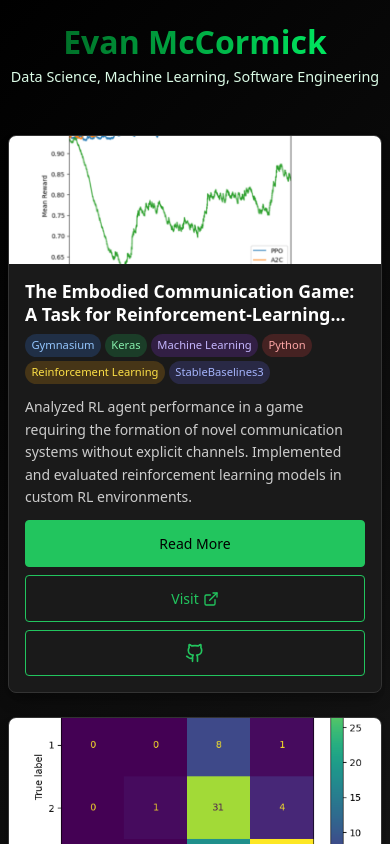
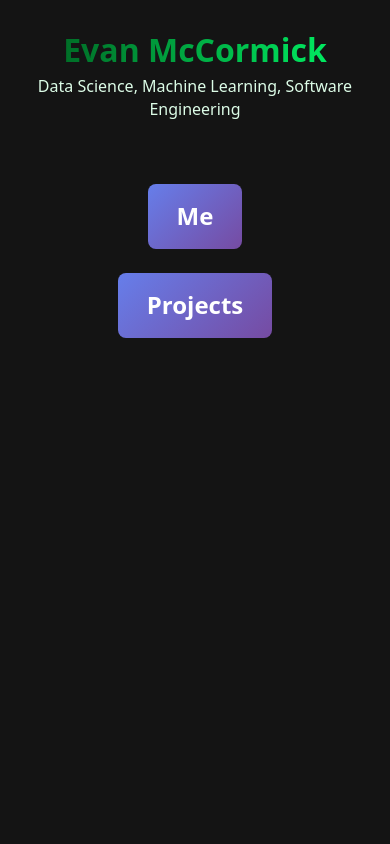
Before and after one commit to EvanMcCormick37/portfolio-website, a React (Vite) app: page / in a window 390 px wide. Shown: the top 844 px of the page. Built offline with nearby package versions, Linux system fonts and the light colour scheme.

Commit message:
Section Cards and Stylefix
-Added SectionCard component
-"Me", "Projects" sections.
-Style fixes to add open and close buttons for sections.
-Fixed white-space bugs

```diff
--- a/src/App.css
+++ b/src/App.css
@@ -1,29 +1,33 @@
 /* ============================================ */
 /* GLOBAL STYLES */
 /* ============================================ */
-* {
-  box-sizing: border-box;
+
+
+html, body {
+  margin: 0;
+  padding: 0;
+  min-height: 100vh;
+  height: 100%;
 }
 
 .app {
   min-height: 100vh;
   width: 100%;
-  background: linear-gradient(135deg, #000000 0%, #1a1a1a 50%, #000000 100%);
+  background: rgb(20, 20, 20);
   color: white;
-  overflow-x: hidden;
 }
 
 /* ============================================ */
 /* HEADER STYLES */
 /* ============================================ */
 .header {
-  width: 100%;
+  display: flex;
   text-align: center;
   padding: clamp(2rem, 5vw, 4rem) 1rem;
 }
 
 .header-content {
-  margin: 0 auto;
+  margin: auto;
   width: 100%;
 }
 
@@ -41,7 +45,7 @@
 .header-subtitle {
   font-size: clamp(1rem, 3vw, 1.5rem);
   color: #dcfce7;
-  margin: 0 auto;
+  margin: auto;
   line-height: 1.4;
 }
 
@@ -49,7 +53,11 @@
 /* MAIN CONTENT STYLES */
 /* ============================================ */
 .main-content {
-  margin: 0 auto;
+  margin: auto;
+  display: flex;
+  flex-direction: column;
+  justify-content: center;
+  gap: 1.5rem;
   padding: clamp(2rem, 5vw, 4rem) clamp(1rem, 3vw, 2rem);
   width: 100%;
 }
@@ -370,6 +378,58 @@
 }
 
 /* ============================================ */
+/* SECTION CARD */
+/* ============================================ */
+.section-card {
+  margin: auto;
+  overflow: hidden;
+}
+
+.section-header {
+  width: 100%;
+  background: linear-gradient(135deg, #667eea 0%, #764ba2 100%);
+  color: white;
+  border: none;
+  cursor: pointer;
+  display: flex;
+  justify-content: space-between;
+  align-items: center;
+  font-size: 1.5rem;
+  font-weight: 600;
+  transition: all 0.3s ease;
+}
+
+.section-header:hover, .section-close:hover {
+  background: linear-gradient(135deg, #5568d3 0%, #65408a 100%);
+  transform: scale(0.95);
+}
+
+.section-content {
+  display: flex;
+  flex-direction: column;
+  padding: 1.5rem;
+  animation: slideDown 0.3s ease;
+  align-items: center;
+  gap: 1.5rem;
+}
+
+.section-close {
+  background: linear-gradient(135deg, #667eea 0%, #764ba2 100%);
+  color: white;
+  border: none;
+  transition: all 0.3s ease;
+}
+@keyframes slideDown {
+  from {
+    opacity: 0;
+    transform: translateY(-10px);
+  }
+  to {
+    opacity: 1;
+    transform: translateY(0);
+  }
+}
+/* ============================================ */
 /* FOOTER STYLES */
 /* ============================================ */
 .footer {
@@ -387,66 +447,3 @@
   text-align: center;
   font-size: clamp(0.875rem, 2.5vw, 1rem);
 }
-
-/* ============================================ */
-/* RESPONSIVE DESIGN - MOBILE SPECIFIC */
-/* ============================================ */
-
-/* Extra Small Screens (phones in portrait) */
-@media (max-width: 480px) {
-  .header {
-    padding: 1.5rem 0.5rem;
-  }
-
-  .header-title {
-    font-size: 2rem;
-    line-height: 1.1;
-  }
-
-  .header-subtitle {
-    font-size: 0.9rem;
-  }
-
-  .main-content {
-    padding: 1.5rem 0.5rem;
-  }
-
-  .project-grid {
-    gap: 1.5rem;
-  }
-
-  .project-content {
-    padding: 1rem;
-  }
-
-  .project-title {
-    font-size: 1.1rem;
-    -webkit-line-clamp: 2;
-  }
-
-  .project-description {
-    font-size: 0.875rem;
-  }
-
-  .project-buttons {
-    flex-direction: column;
-    gap: 0.5rem;
-  }
-
-  .btn {
-    flex: none;
-    width: 100%;
-    padding: 0.75rem 1rem;
-    justify-content: center;
-  }
-
-  .tag {
-    font-size: 0.7rem;
-    padding: 0.2rem 0.4rem;
-  }
-
-  .more-projects-btn {
-    padding: 0.75rem 1.25rem;
-    font-size: 0.875rem;
-  }
-}
--- a/src/App.jsx
+++ b/src/App.jsx
@@ -1,5 +1,5 @@
-import { useState } from 'react';
-import { ExternalLink, Github, ChevronDown } from 'lucide-react';
+import { useState, useCallback } from 'react';
+import { ExternalLink, Github, ChevronDown, ChevronUp } from 'lucide-react';
 import './App.css';
 
 // ============================================
@@ -153,6 +153,34 @@ const ProjectCard = ({ project }) => {
 };
 
 // ============================================
+// SECTION CARD COMPONENT
+// ============================================
+const SectionCard = ({ children, name }) => {
+  const [isOpen, setIsOpen] = useState(false);
+  const toggle = useCallback(()=>{
+    setIsOpen(prev => !prev);
+  }, []);
+
+  return (
+    <div className = "section-card">
+      {!isOpen &&
+      <button className = "section-header" onClick={toggle}>
+        <span className = "section-title">{name}</span>
+      </button>
+      }
+      {isOpen &&
+      <div className = "section-content">
+        {children}
+        <button className = "section-close" onClick={toggle}>
+          <ChevronUp size={20}></ChevronUp>
+        </button>
+      </div>
+      }
+    </div>
+  )
+}
+
+// ============================================
 // HEADER COMPONENT
 // ============================================
 const Header = () => {
@@ -207,12 +235,16 @@ function App() {
     <div className="app">
       <Header />
       <main className="main-content">
-        {/* Project Grid */}
-        <div className="project-grid">
-          {displayedProjects.map((project) => (
-            <ProjectCard key={project.id} project={project} />
-          ))}
-        </div>
+        <SectionCard name = {"Me"}>
+        </SectionCard>
+        {/* Project Section */}
+        <SectionCard name = {"Projects"}>
+          <div className="project-grid">
+            {displayedProjects.map((project) => (
+              <ProjectCard key={project.id} project={project} />
+            ))}
+          </div>
+        </SectionCard>
       </main>
     </div>
   );
--- a/src/index.css
+++ b/src/index.css
@@ -24,12 +24,9 @@ a:hover {
   color: #535bf2;
 }
 
-body {
-  margin: 0;
-  display: flex;
-  place-items: center;
-  min-width: 320px;
-  min-height: 100vh;
+html, body {
+  width: 100%;
+  overflow-x: hidden;
 }
 
 h1 {
```
